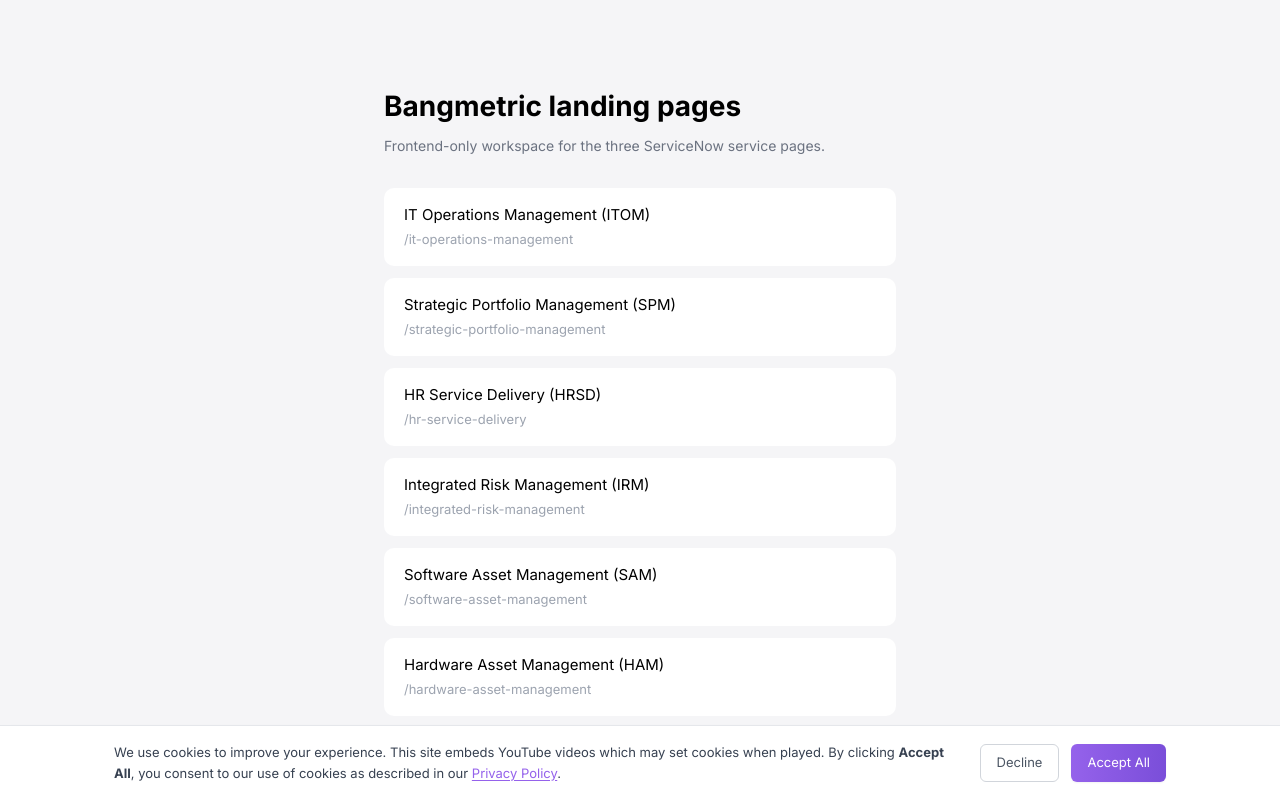
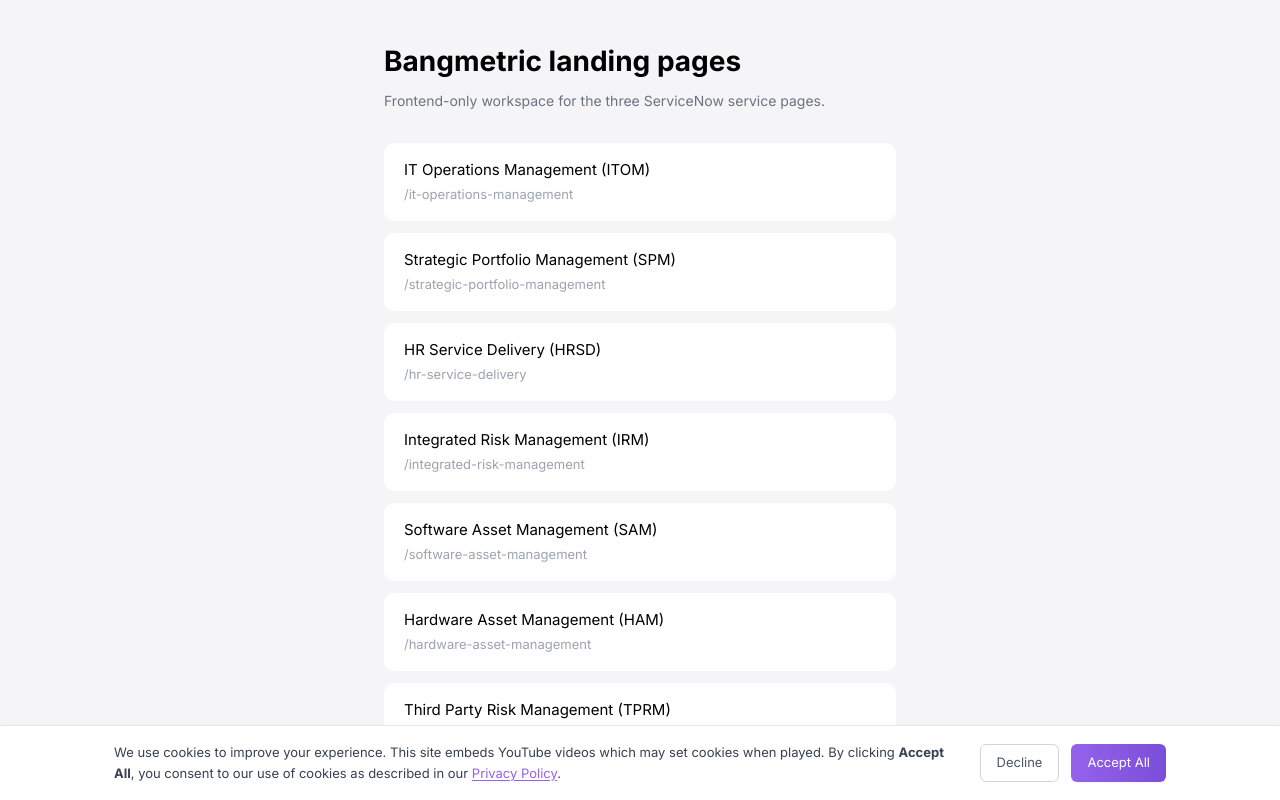
Before and after one commit to Sunit121/bangmetric-landing-frontend, a Next.js app: page / in a window 1280 px wide. Built offline with nearby package versions, Linux system fonts and the light colour scheme; no server answers.

Commit message:
third party risk management new page updated

```diff
--- a/app/page.tsx
+++ b/app/page.tsx
@@ -11,6 +11,7 @@ const pages = [
   { href: "/integrated-risk-management", label: "Integrated Risk Management (IRM)" },
   { href: "/software-asset-management", label: "Software Asset Management (SAM)" },
   { href: "/hardware-asset-management", label: "Hardware Asset Management (HAM)" },
+  { href: "/third-party-risk-management", label: "Third Party Risk Management (TPRM)" },
 ];
 
 export default function SandboxIndex() {
```
